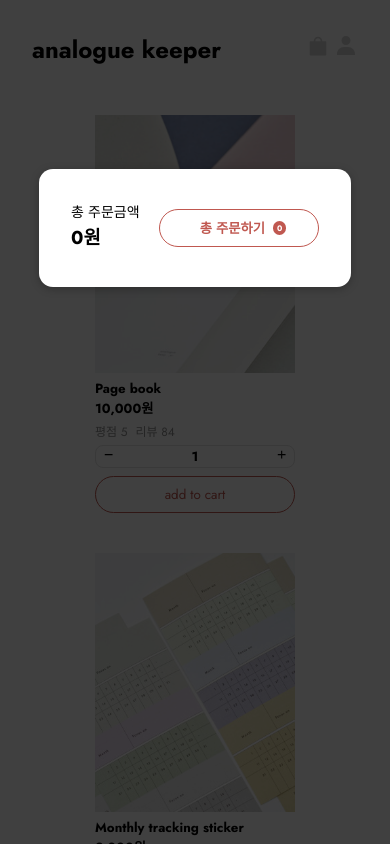
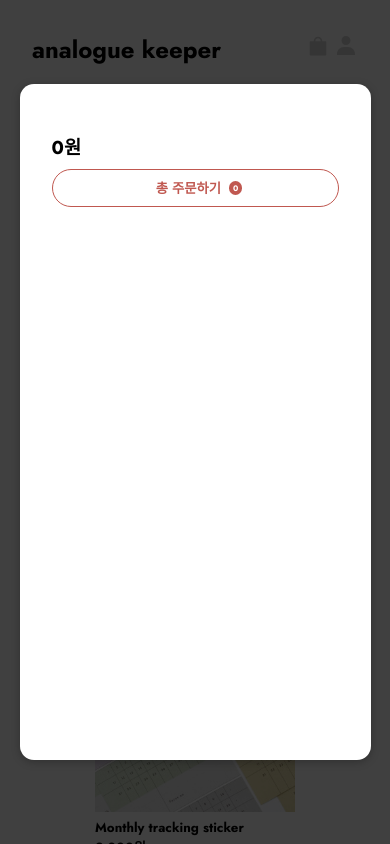
Before and after one commit to eunjios/simple-cart, a React (Create React App) app: page / in a window 390 px wide. Shown: the top 844 px of the page. Built offline with nearby package versions, Linux system fonts and the light colour scheme.

Commit message:
design: media query

```diff
--- a/src/index.css
+++ b/src/index.css
@@ -21,6 +21,10 @@ h5,
 p {
   margin: 0;
   padding: 0;
+
+  @media (max-width: 240) {
+    font-size: 8px;
+  }
 }
 
 /* Chrome, Safari, Edge, Opera */
@@ -29,3 +33,19 @@ input::-webkit-inner-spin-button {
   -webkit-appearance: none;
   margin: 0;
 }
+
+::-webkit-scrollbar {
+  width: 16px;
+  padding: 2px;
+}
+
+::-webkit-scrollbar-track {
+  background: #fff;
+}
+
+::-webkit-scrollbar-thumb {
+  background: #d4d4d4;
+  border-radius: 8px;
+  background-clip: padding-box;
+  border: 4px solid transparent;
+}
--- a/src/styles/cart-style.js
+++ b/src/styles/cart-style.js
@@ -9,6 +9,10 @@ export const itemInfo = css`
   display: flex;
   gap: 16px;
   align-items: center;
+
+  @media (max-width: 480px) {
+    /* gap: 0; */
+  }
 `;
 
 export const img = css`
@@ -16,6 +20,14 @@ export const img = css`
   height: 80px;
   object-fit: cover;
   border-radius: 8px;
+
+  @media (max-width: 480px) {
+    /* display: none; */
+  }
+
+  @media (max-width: 240px) {
+    display: none;
+  }
 `;
 
 export const container = css`
@@ -24,17 +36,27 @@ export const container = css`
   display: flex;
   justify-content: space-between;
   font-size: 14px;
+  @media (max-width: 480px) {
+    flex-direction: column;
+    gap: 4px;
+  }
 `;
 
 export const amountStyle = css`
   background-color: #f4f4f4;
   padding: 12px 16px;
+  @media (max-width: 480px) {
+    /* display: none; */
+  }
 `;
 
 export const itemPriceStyle = css`
   background: transparent;
   padding: 8px;
   font-weight: 600;
+  @media (max-width: 240px) {
+    display: none;
+  }
 `;
 
 export const totalPriceContainer = css`
@@ -45,11 +67,26 @@ export const totalPriceContainer = css`
   & p {
     font-size: 14px;
   }
+
+  @media (max-width: 480px) {
+    flex-direction: column;
+    & p {
+      display: none;
+    }
+  }
+
+  @media (max-width: 240px) {
+    padding: 4px;
+  }
 `;
 
 export const wideBtn = css`
   width: 160px;
   font-weight: 600;
+
+  @media (max-width: 480px) {
+    width: 100%;
+  }
 `;
 
 export const orderBadgePosition = css`
@@ -62,9 +99,44 @@ export const cartUl = css`
   padding: 0;
   margin: 0;
   list-style: none;
+  max-height: 50vh;
+  overflow: auto;
+  @media (max-width: 480px) {
+    padding: 8px;
+    max-height: calc(80vh - 160px);
+  }
+  @media (max-height: 560px) {
+    max-height: calc(80vh - 160px);
+  }
 `;
 
 export const cartLi = css`
   padding: 0;
   margin: 0;
 `;
+
+export const closeBtn = css`
+  margin: 8px;
+
+  & button {
+    background: transparent;
+    border: none;
+    cursor: pointer;
+    color: #d4d4d4;
+    font-size: 20px;
+  }
+
+  & button:hover {
+    color: #000;
+  }
+
+  @media (max-width: 480px) {
+    margin: 0;
+
+    & button {
+      padding: 0;
+      margin: 0;
+      line-height: 0px;
+    }
+  }
+`;
--- a/src/styles/ui-style.js
+++ b/src/styles/ui-style.js
@@ -56,7 +56,7 @@ export const backdrop = css`
 
 export const modal = css`
   position: fixed;
-  top: 20vh;
+  top: 15vh;
   left: 10%;
   width: 80%;
   background-color: #fff;
@@ -64,7 +64,30 @@ export const modal = css`
   border-radius: 14px;
   box-shadow: 0 2px 8px rgba(0, 0, 0, 0.25);
   z-index: 30;
-  animation: slide-down 300ms ease-out forwards;
+  animation: slide-up 300ms ease-out forwards;
+
+  @media (max-width: 480px) {
+    top: 10vh;
+    left: 5%;
+    width: 90%;
+    height: 80vh;
+  }
+
+  @media (max-height: 560px) {
+    top: 10vh;
+    height: 80vh;
+  }
+
+  @keyframes slide-up {
+    from {
+      opacity: 0;
+      transform: translateY(1rem);
+    }
+    to {
+      opacity: 1;
+      transform: translateY(0);
+    }
+  }
 `;
 
 export const badge = css`
```
